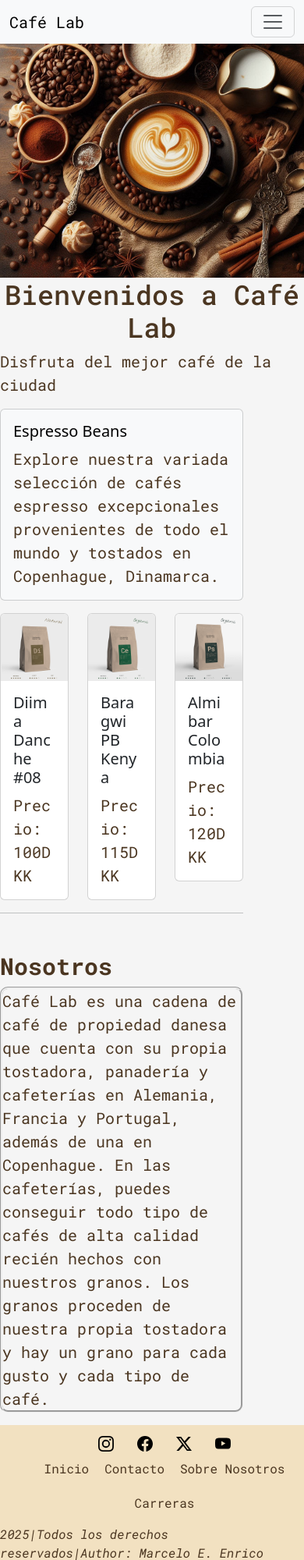
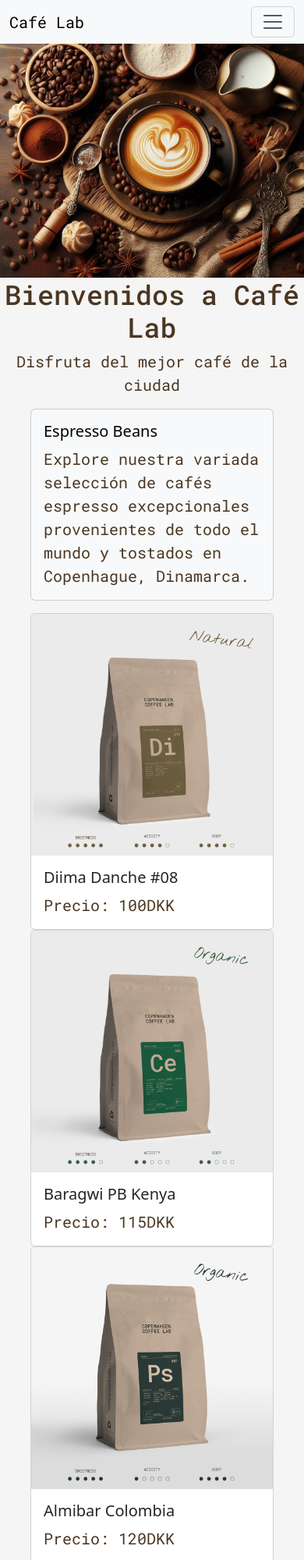
Before and after one commit to marceloenrico96/proyectonumero2, a plain HTML site: page index.html in a window 390 px wide. Shown: the top 2000 px of the page at 78% size. Drawn offline with nearby package versions, Linux system fonts and the light colour scheme.

Commit message:
tercer commit

```diff
--- a/css/style.css
+++ b/css/style.css
@@ -19,6 +19,7 @@
 body {
     background-color: #f5f5f5 !important;
 }
+
 .portada {
     display: flex;
 
@@ -41,6 +42,10 @@ body {
     font-size: 20px;
 }
 
+#inicio-web-subtitle{
+    text-align: center;
+}
+
 .inicio-web h2 {
     font-family: "Roboto Mono", monospace;
     font-weight: bold;
@@ -52,6 +57,7 @@ body {
 .container-cafe {
     width: 80%;
     height: auto;
+    margin: auto;
 }
 
 .inicio-web2 {
@@ -325,6 +331,7 @@ margin: 30px;
 
 .footer ul {
     list-style-type: none;
+    padding: 0px;
 
 }
 .footer a {
@@ -344,6 +351,7 @@ margin: 30px;
     margin: 10px 5px;
     gap: 20px;
     flex-wrap: wrap;
+    padding: 0px;
 }
 
 
@@ -351,3 +359,46 @@ margin: 30px;
     width: 30px;
     height: 20px;
 }
+
+/* media queries para mobile */
+@media (max-width: 768px) {
+
+    /*Cafes*/
+
+    .cafes-container{
+        display: flex;
+        flex-direction: column;
+    }
+
+    .pais-cafe{
+        font-size: 40px;
+    }
+
+    /* Carreras */
+
+    .carreras-cafe{
+        display: flex;
+        flex-direction: column;
+    }
+
+    .carreras-cafe img{
+        width: 300px;
+        height: auto;
+    }
+
+    /*footer*/
+
+    .footer-item {
+        flex-direction: column;
+        text-align: center;
+        gap: 8px;
+
+
+    }
+
+    .footer p{
+        text-align: center;
+        font-size: 10px;
+    }
+
+}
--- a/index.html
+++ b/index.html
@@ -56,7 +56,7 @@
         </div>
         <div class="inicio-web">
             <h1>Bienvenidos a Café Lab</h1>
-            <p>Disfruta del mejor café de la ciudad</p>
+            <p id="inicio-web-subtitle">Disfruta del mejor café de la ciudad</p>
 
 
             <div class="container-cafe">
@@ -69,7 +69,7 @@
                     </div>
                 </div>
                 <div class="row">
-                    <div class="col-4">
+                    <div class="col-md-4">
                         <div class="card">
                             <img src="./imagenes/coffee1.jpg" alt="Primer cafe" class="card-img-top">
                             <div class="card-body">
@@ -80,7 +80,7 @@
 
                         </div>
                     </div>
-                    <div class="col-4">
+                    <div class="col-md-4">
                         <div class="card">
                             <img src="./imagenes/coffee2.jpg" alt="Segundo Cafe" class="card-img-top">
                             <div class="card-body">
@@ -90,7 +90,7 @@
                             </div>
                         </div>
                     </div>
-                    <div class="col-4">
+                    <div class="col-md-4">
                         <div class="card">
                             <img src="./imagenes/coffee3.jpg" alt="Tercer cafe" class="card-img-top">
                             <div class="card-body">
```
